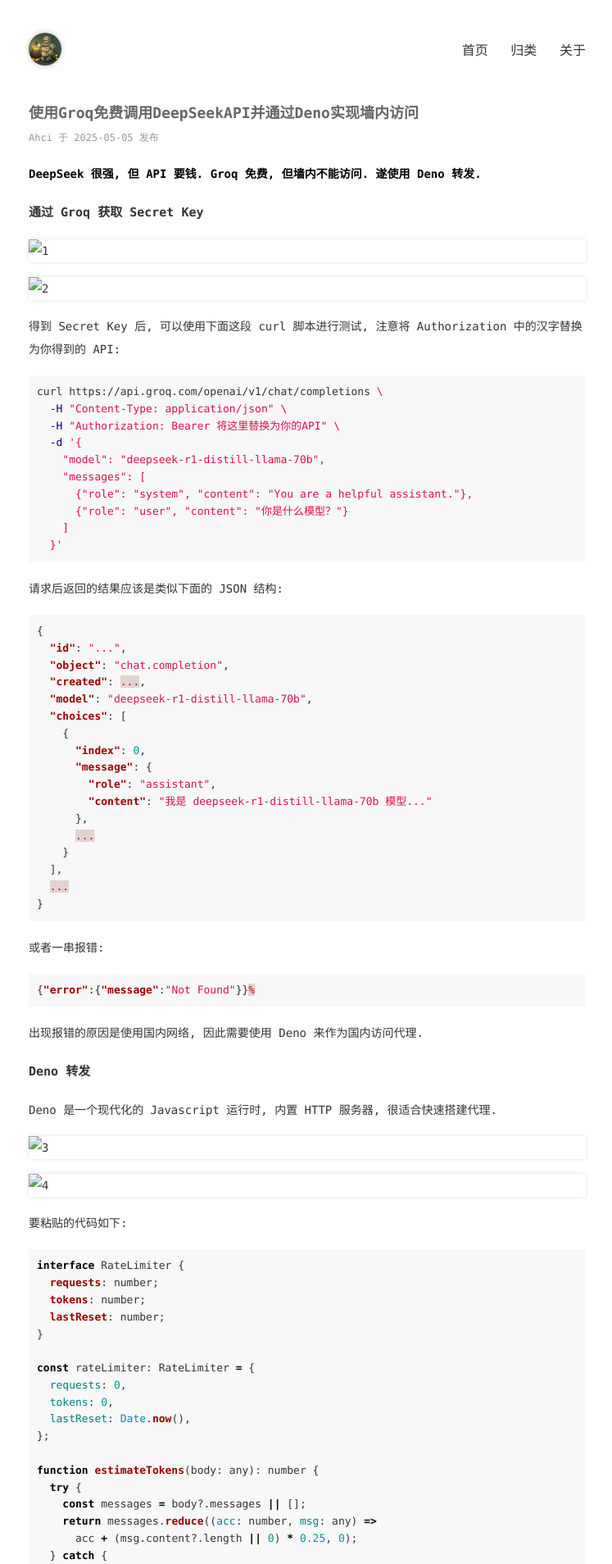
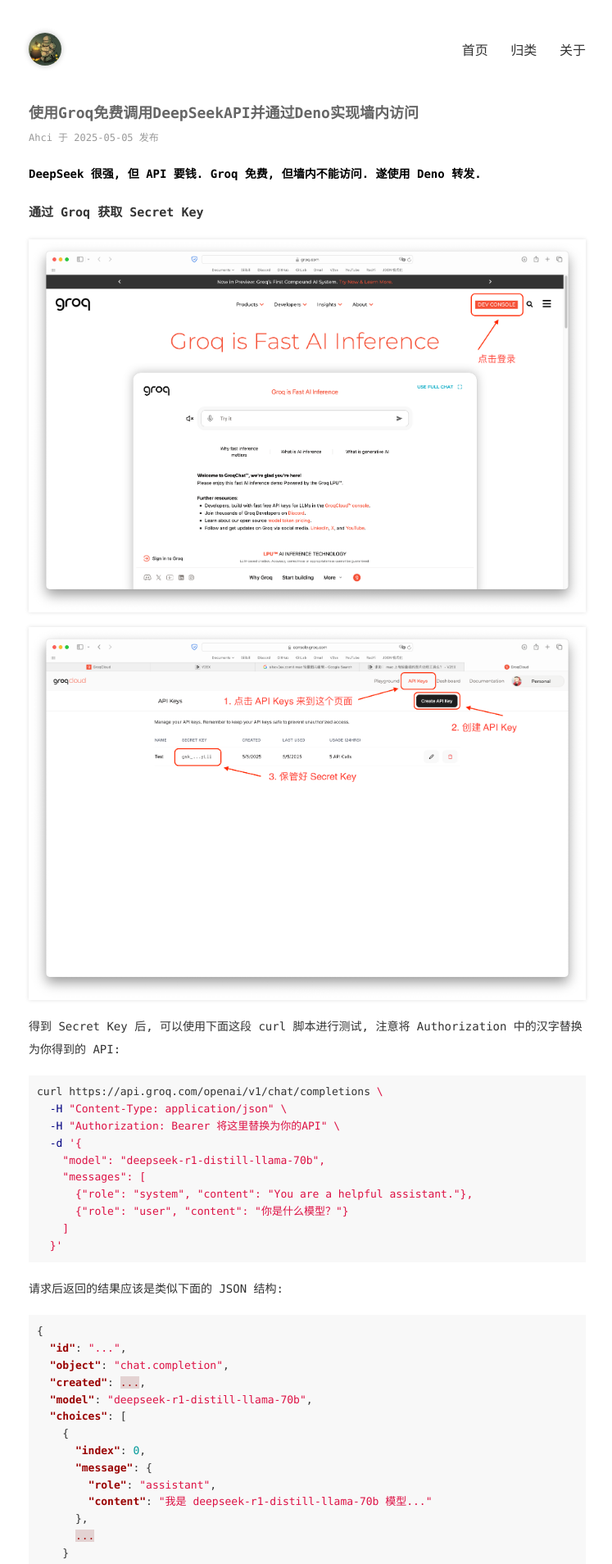
Before and after one commit to xmumei/xmumei.github.io, a Jekyll site: the page built from _posts/2025-05-05-deepseek-groq-deno.md, in a window 1280 px wide. Shown: the top 1908 px of the page at 82% size, without its empty margins (265-1012 px from the left). Built offline with Jekyll 4.4.1, drawn with Linux system fonts in a browser that asks for light colours.

Commit message:
fix blog photo

```diff
--- a/_posts/2025-05-05-deepseek-groq-deno.md
+++ b/_posts/2025-05-05-deepseek-groq-deno.md
@@ -8,9 +8,9 @@ categories: [瞎折腾]
 
 ### 通过 Groq 获取 Secret Key
 
-![1](../posts/2025/05/05/1.png)
+![1](1.png)
 
-![2](../posts/2025/05/05/2.png)
+![2](2.png)
 
 得到 Secret Key 后, 可以使用下面这段 curl 脚本进行测试, 注意将 Authorization 中的汉字替换为你得到的 API:
 
@@ -61,9 +61,9 @@ curl https://api.groq.com/openai/v1/chat/completions \
 
 Deno 是一个现代化的 Javascript 运行时, 内置 HTTP 服务器, 很适合快速搭建代理.
 
-![3](../posts/2025/05/05/3.png)
+![3](3.png)
 
-![4](../posts/2025/05/05/4.png)
+![4](4.png)
 
 要粘贴的代码如下:
 
```
